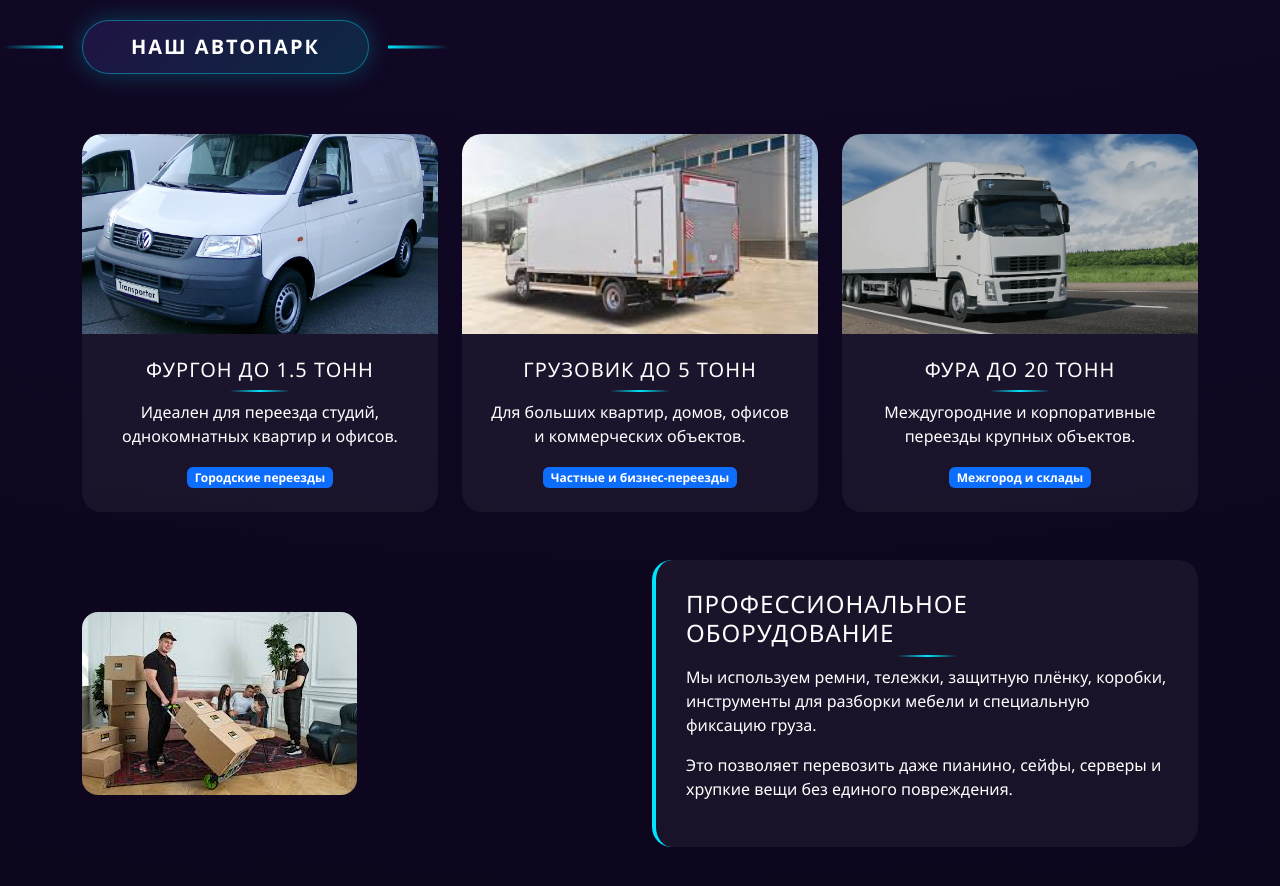
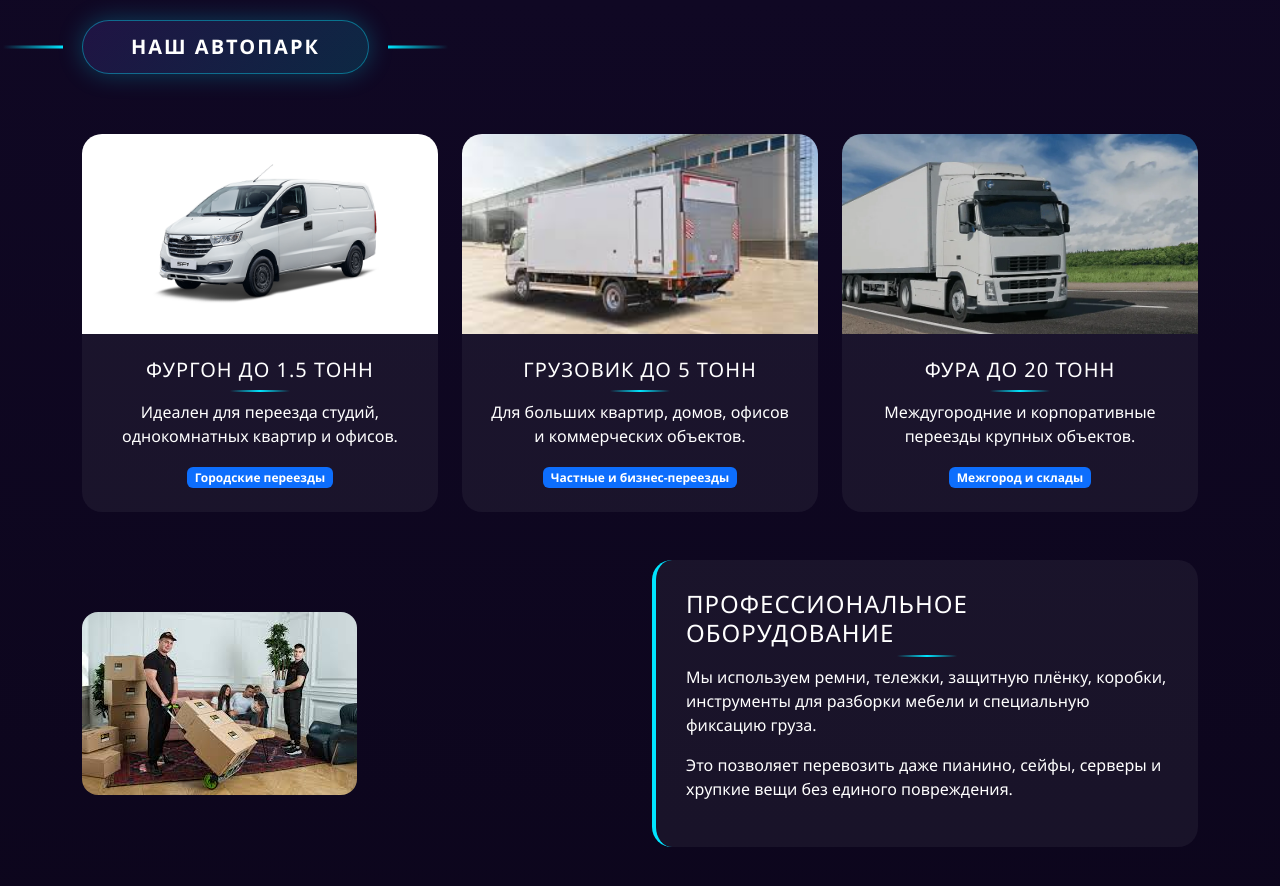
Before and after one commit to misharaze/Nextmove, a website: page index.html in a window 1280 px wide. Shown: the part 3020-3906 px from the top of the page. Drawn offline with nearby package versions, Linux system fonts and the light colour scheme.

Commit message:
change something

```diff
--- a/index.html
+++ b/index.html
@@ -257,7 +257,7 @@
 
         <div class="col-md-4">
           <div class="fleet-card">
-            <img src="./assets/img/trucks/Малотоннажный фургон.jpg" alt="Малотоннажный фургон">
+            <img src="./assets/img/trucks/фургон.jpg" alt="Малотоннажный фургон">
             <div class="p-4 text-center">
               <h5>Фургон до 1.5 тонн</h5>
               <p>Идеален для переезда студий, однокомнатных квартир и офисов.</p>
```
Also changed, not shown: assets/img/trucks/Малотоннажный фургон.jpg (deleted), assets/img/trucks/фургон.jpg (added).
